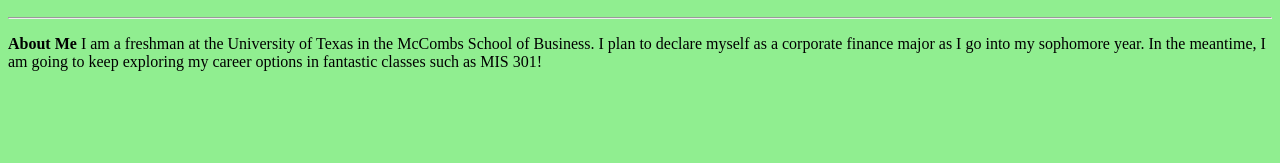
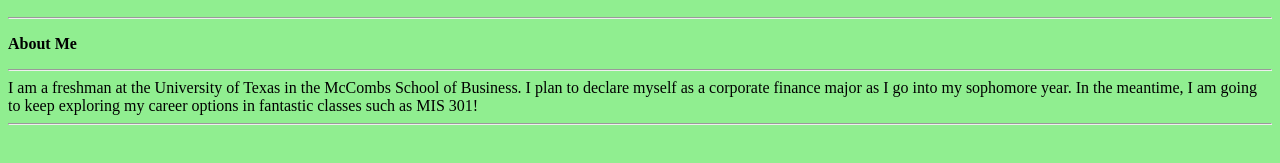
Before and after one commit to claypylant/probabletribble, a plain HTML site: page index.html in a window 1280 px wide. Shown: the part 423-586 px from the top of the page. Drawn offline with Linux system fonts and the light colour scheme.

Commit message:
Update index.html

```diff
--- a/index.html
+++ b/index.html
@@ -5,7 +5,7 @@
 <body bgcolor= "lightGreen">
 <p>
 <strong>About Me</strong>
-I am a freshman at the University of Texas in the McCombs School of Business.  I plan to declare myself as a corporate finance major as I go into my sophomore year.  In the meantime, I am going to keep exploring my career options in fantastic classes such as MIS 301!
+<hr>I am a freshman at the University of Texas in the McCombs School of Business.  I plan to declare myself as a corporate finance major as I go into my sophomore year.  In the meantime, I am going to keep exploring my career options in fantastic classes such as MIS 301!<hr>
 <p>
 <body>
 <html>
```
